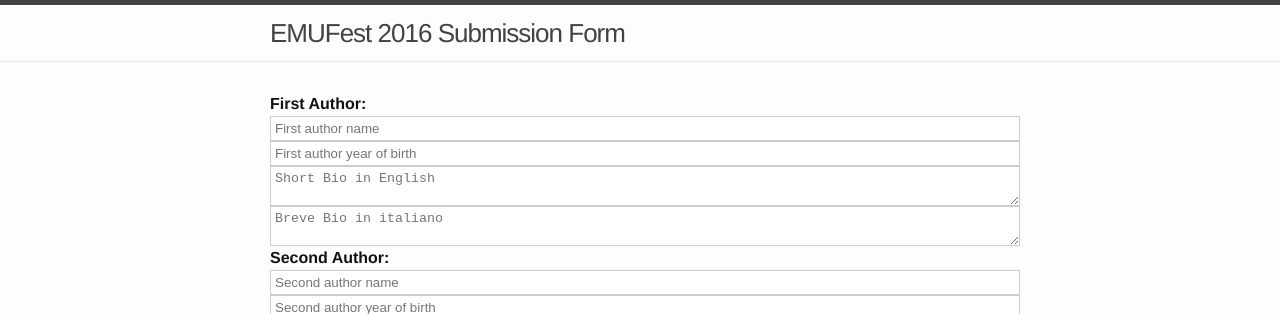
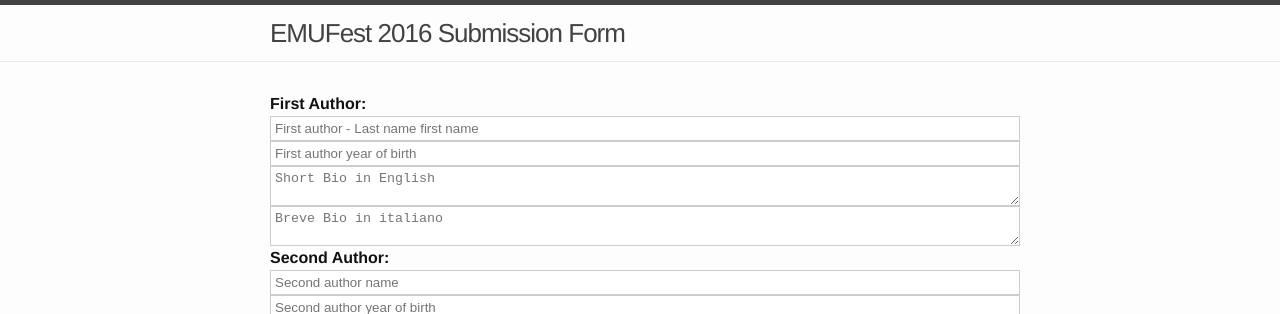
Before and after one commit to EMUFest/_semuform, a Jekyll site: the page built from index.html, in a window 1280 px wide. Shown: the top 314 px of the page. Built offline with Jekyll 4.4.1, drawn with Linux system fonts in a browser that asks for light colours.

Commit message:
Update index.html

```diff
--- a/index.html
+++ b/index.html
@@ -8,29 +8,29 @@
     <form action="https://getsimpleform.com/messages?form_api_token={{ site.api_token }}" method="post">
       <label>First Author:<label>
       <div class="form-field">
-          <input name="name1" type="text" placeholder="First author name" required>
+          <input name="nameone" type="text" placeholder="First author - Last name first name" required>
       </div>
       <div class="form-field">
-          <input name="date1" type="text" placeholder="First author year of birth" required>
+          <input name="dateone" type="text" placeholder="First author year of birth" required>
       </div>
       <div class="form-field">
-          <textarea name="Bioeng1" placeholder="Short Bio in English" required></textarea>
+          <textarea name="Bioengone" placeholder="Short Bio in English" required></textarea>
       </div>
       <div class="form-field">
-          <textarea name="Bioita1" placeholder="Breve Bio in italiano" required></textarea>
+          <textarea name="Bioitaone" placeholder="Breve Bio in italiano" required></textarea>
       </div>
       <label>Second Author:</label>
       <div class="form-field">
-          <input name="name2" type="text" placeholder="Second author name" required>
+          <input name="nametwo" type="text" placeholder="Second author name" required>
       </div>
       <div class="form-field">
-          <input name="name2" type="text" placeholder="Second author year of birth" required>
+          <input name="nametwo" type="text" placeholder="Second author year of birth" required>
       </div>
       <div class="form-field">
-          <textarea name="Bioeng2" placeholder="Short Bio in English" required></textarea>
+          <textarea name="Bioengtwo" placeholder="Short Bio in English" required></textarea>
       </div>
       <div class="form-field">
-          <textarea name="Bioita2" placeholder="Breve Bio in italiano" required></textarea>
+          <textarea name="Bioitatwo" placeholder="Breve Bio in italiano" required></textarea>
       </div>
       <label>Contacts:</label>
       <div class="form-field">
```
